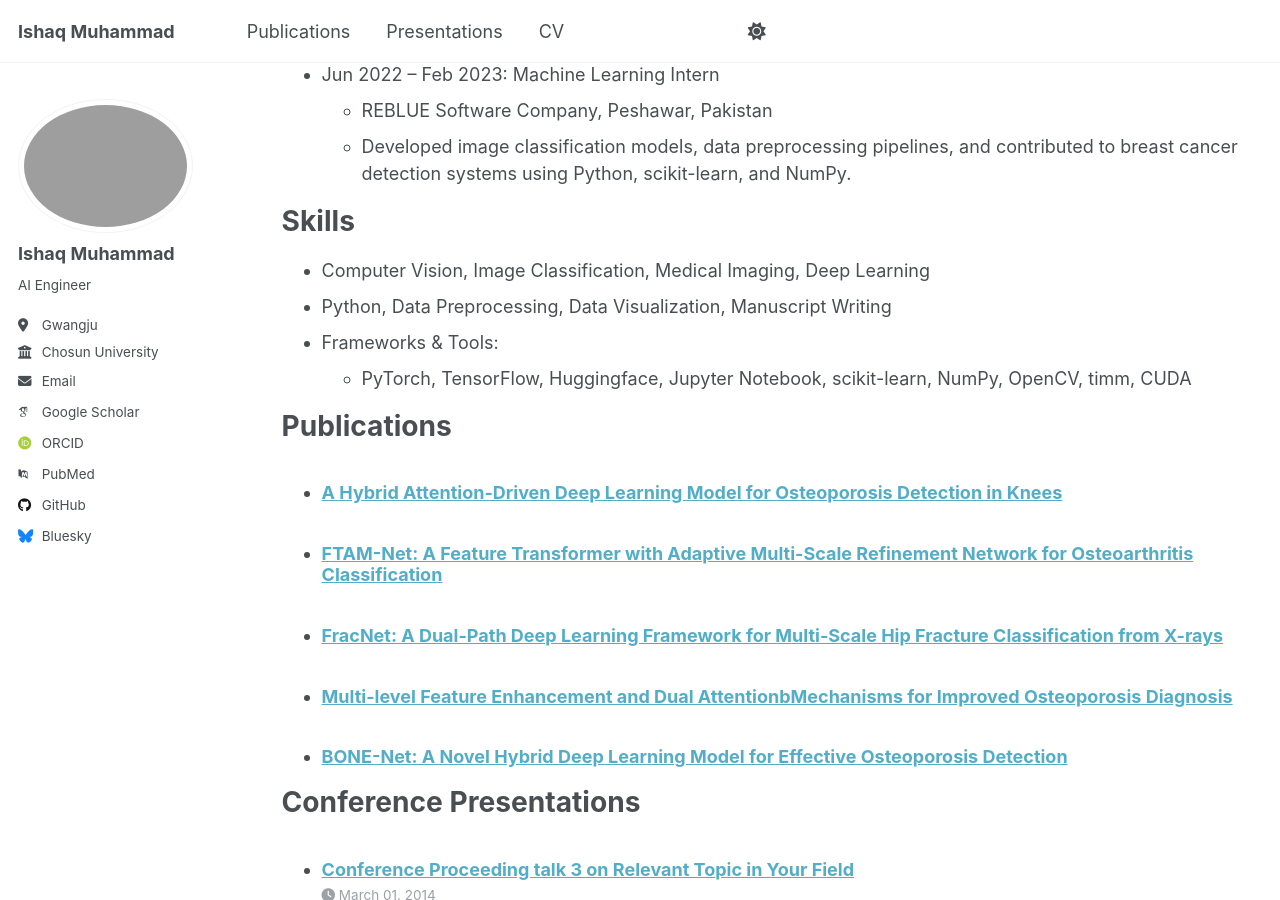
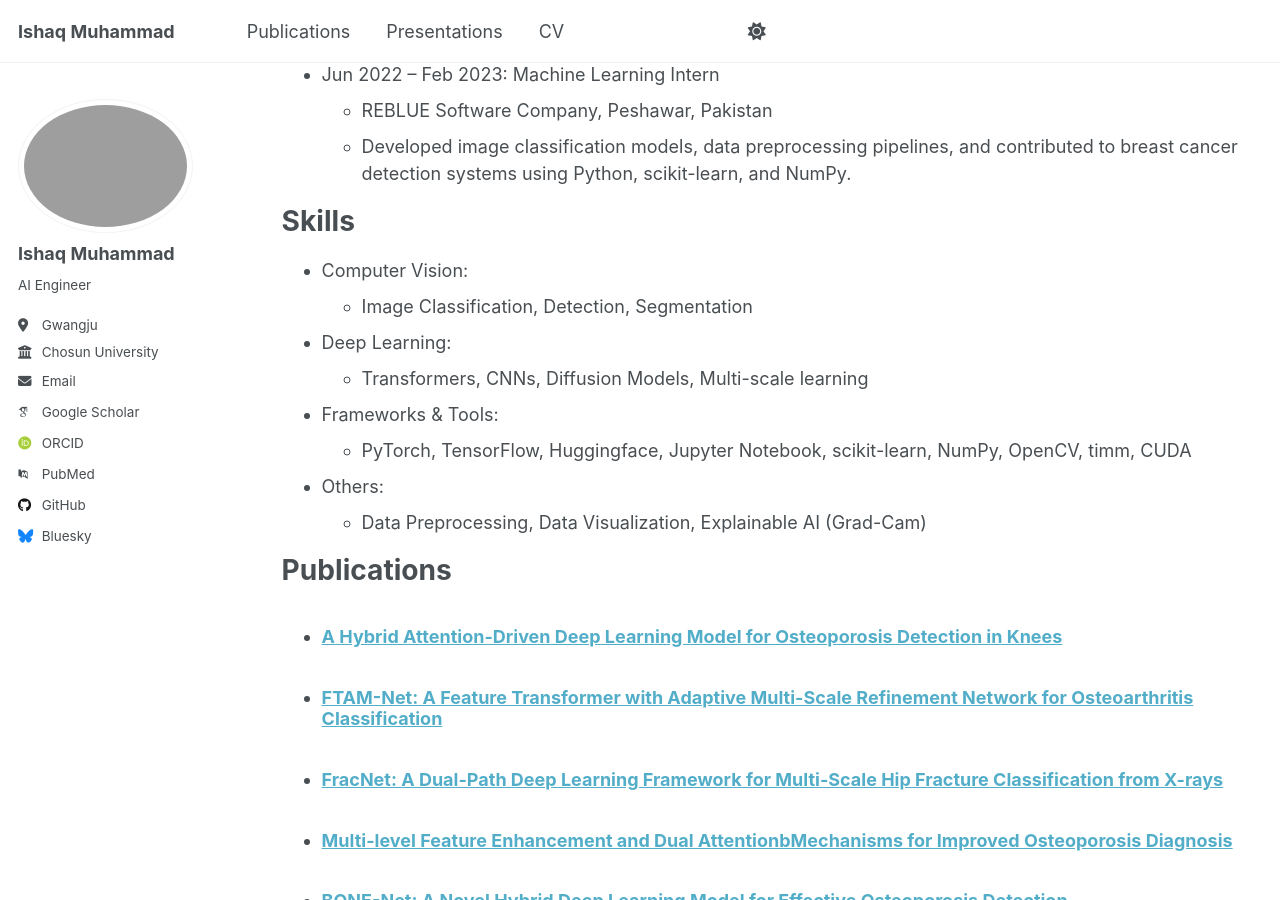
Before and after one commit to IshaqMKhan/IshaqMKhan.github.io, a Jekyll site: the page built from _pages/cv.md, in a window 1280 px wide and 900 px high, scrolled down 706 px. Built offline with Jekyll 4.4.1, drawn with Linux system fonts in a browser that asks for light colours; some web fonts are replaced; a script that is not in the unit is left out.

Commit message:
Update cv.md

```diff
--- a/_pages/cv.md
+++ b/_pages/cv.md
@@ -35,10 +35,14 @@ Work experience
 
 Skills
 ======
-* Computer Vision, Image Classification, Medical Imaging, Deep Learning
-* Python, Data Preprocessing, Data Visualization, Manuscript Writing
+* Computer Vision:
+  * Image Classification, Detection, Segmentation
+* Deep Learning:
+  * Transformers, CNNs, Diffusion Models, Multi-scale learning
 * Frameworks & Tools:
   * PyTorch, TensorFlow, Huggingface, Jupyter Notebook, scikit-learn, NumPy, OpenCV, timm, CUDA
+* Others:
+  * Data Preprocessing, Data Visualization, Explainable AI (Grad-Cam)
 
 Publications
 ======
```
